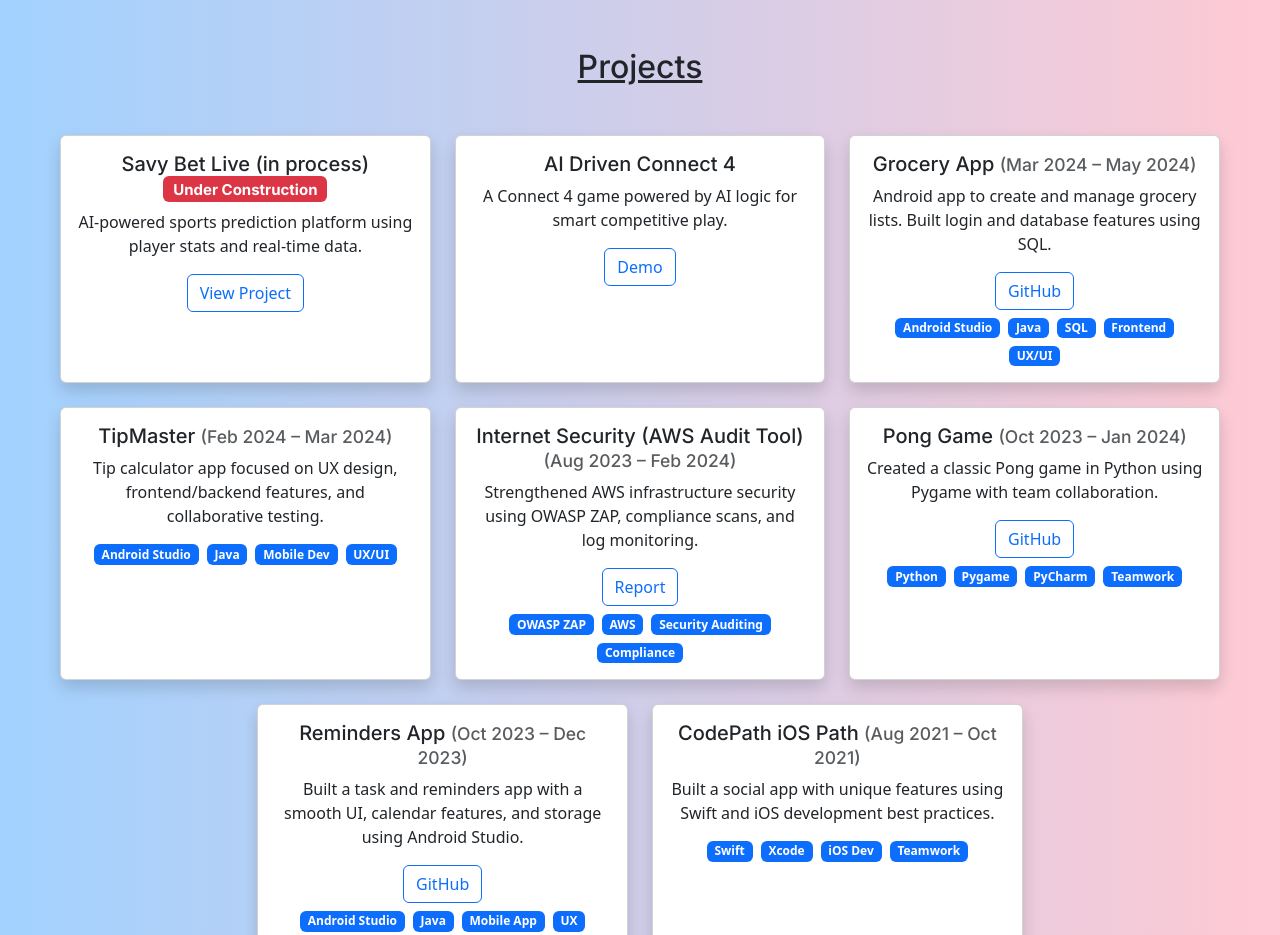
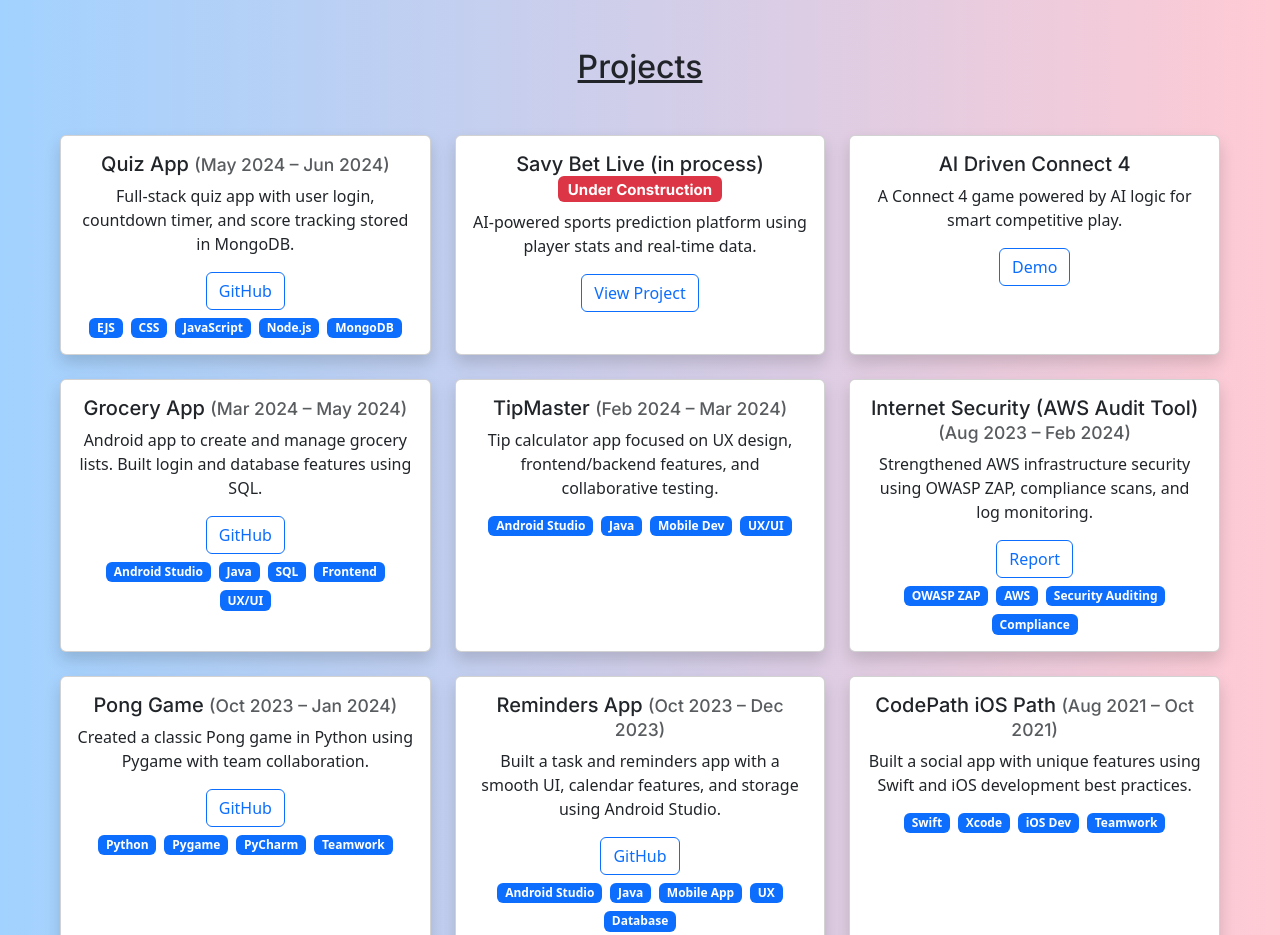
Before and after one commit to YoungSavy28/portfolio, a plain HTML site: page index.html in a window 1280 px wide. Shown: the part 3260-4195 px from the top of the page. Drawn offline with nearby package versions, Linux system fonts and the light colour scheme.

Commit message:
Updated project description and styles

```diff
--- a/index.html
+++ b/index.html
@@ -307,6 +307,24 @@
     <h2 class="text-center mb-5">Projects</h2>
     <div class="row justify-content-center gy-4">
 
+      <div class="col-md-6 col-lg-4">
+  <div class="card shadow h-100">
+    <div class="card-body text-center">
+      <h5 class="card-title text-center">Quiz App <span class="text-muted small">(May 2024 – Jun 2024)</span></h5>
+      <p class="card-text text-center">Full-stack quiz app with user login, countdown timer, and score tracking stored in MongoDB.</p>
+      <a href="https://github.com/YoungSavy28/quiz-app" target="_blank" class="btn btn-outline-primary mb-2">GitHub</a>
+      <div class="d-flex flex-wrap justify-content-center gap-2">
+        <span class="badge bg-primary">EJS</span>
+        <span class="badge bg-primary">CSS</span>
+        <span class="badge bg-primary">JavaScript</span>
+        <span class="badge bg-primary">Node.js</span>
+        <span class="badge bg-primary">MongoDB</span>
+      </div>
+    </div>
+  </div>
+</div>
+
+
       <!-- Project Card -->
       <div class="col-md-6 col-lg-4">
         <div class="card shadow h-100">
```
